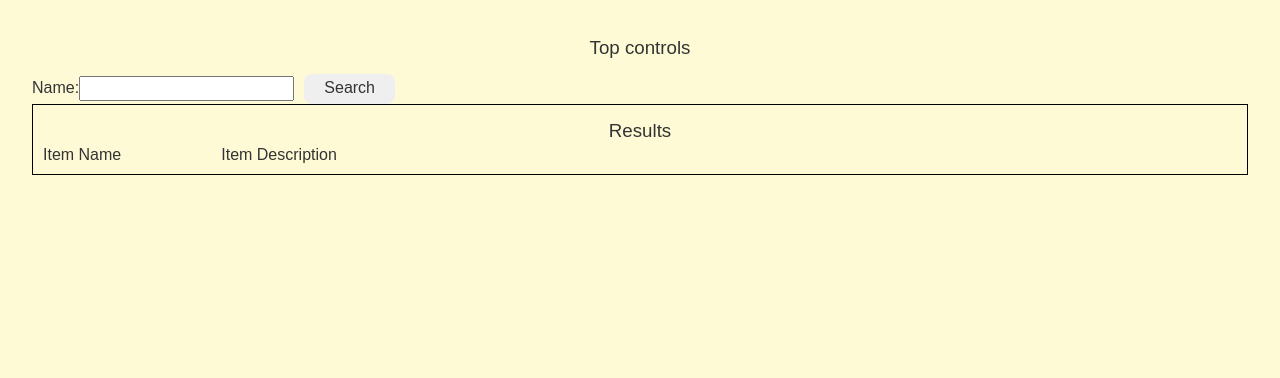
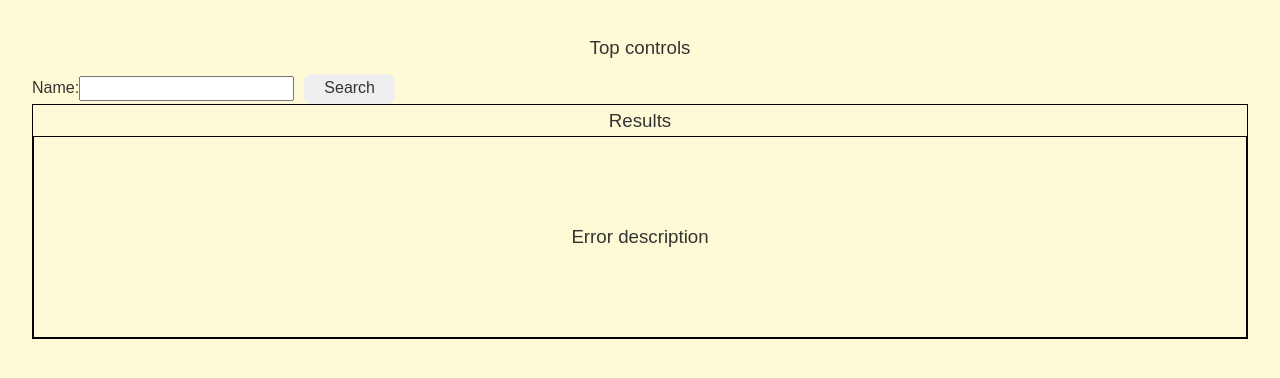
Before and after one commit to pestler/React-Task, a React (Vite) app: page / in a window 1280 px wide. Shown: the top 378 px of the page. Built offline with nearby package versions, Linux system fonts and the light colour scheme.

Commit message:
feat: add error description

```diff
--- a/src/components/card-list/card-list.tsx
+++ b/src/components/card-list/card-list.tsx
@@ -5,7 +5,6 @@ class CardList extends Component {
   render() {
     return (
       <div className="card_list">
-        <h3>Results</h3>
         <div className="title_box">
           <h4>Item Name</h4>
           <h4>Item Description</h4>
--- a/src/components/error/error.tsx
+++ b/src/components/error/error.tsx
@@ -1,17 +1,4 @@
-/* import { Component } from 'react';
-import './error.scss';
-
-class Error extends Component {
-  render() {
-    return (
-      <div className="error_box">
-        <h4> Error description</h4>
-      </div>
-    );
-  }
-}
-export default Error; */
-import React, { Component, ErrorInfo, ReactNode } from 'react';
+import { Component, ErrorInfo, ReactNode } from 'react';
 
 interface ErrorBoundaryProps {
   children: ReactNode;
@@ -25,11 +12,18 @@ interface ErrorBoundaryState {
 class ErrorBoundary extends Component<ErrorBoundaryProps, ErrorBoundaryState> {
   constructor(props: ErrorBoundaryProps) {
     super(props);
-    this.state = { hasError: false, error: null };
+
+    this.state = {
+      hasError: false,
+      error: null,
+    };
   }
 
   static getDerivedStateFromError(error: Error): ErrorBoundaryState {
-    return { hasError: true, error };
+    return {
+      hasError: true,
+      error,
+    };
   }
 
   componentDidCatch(error: Error, errorInfo: ErrorInfo) {
--- a/src/components/header/header.scss
+++ b/src/components/header/header.scss
@@ -1,5 +1,4 @@
 header {
-    width: 90%;
     display: flex;
     justify-content: space-between;
     flex-direction: column;
--- a/src/components/main/main.scss
+++ b/src/components/main/main.scss
@@ -3,3 +3,7 @@
   padding: 10px;
   width: 100%;
 }
+
+.result-box {
+  border: 1px solid black;
+}
--- a/src/components/search-input/search-input.scss
+++ b/src/components/search-input/search-input.scss
@@ -23,3 +23,11 @@
 .btn:focus-visible {
   outline: 4px auto -webkit-focus-ring-color;
 }
+
+.result-error-description {
+  border: 1px solid black;
+  min-height: 200px;
+  display: flex;
+  align-items: center;
+  justify-content: center;
+}
--- a/src/components/search-input/search-input.tsx
+++ b/src/components/search-input/search-input.tsx
@@ -75,8 +75,11 @@ class SearchInput extends Component<object, SearchInputState> {
 
         {loading && <div>Loading...</div>}
         {error && <div>{error}</div>}
+        <div className="result-box">
+          <h3>Results</h3>
+          {data.length > 0 ? (
+            <div className="result-box-items">
               <CardList />
-        {data.length > 0 && (
               <div className="item-box">
                 {data.map((person, index) => (
                   <div key={index}>
@@ -84,7 +87,13 @@ class SearchInput extends Component<object, SearchInputState> {
                   </div>
                 ))}
               </div>
+            </div>
+          ) : (
+            <div className="result-error-description">
+              <h3>Error description</h3>
+            </div>
           )}
+        </div>
       </div>
     );
   }
```
Lines whose indentation alone changed are shown as unchanged.
